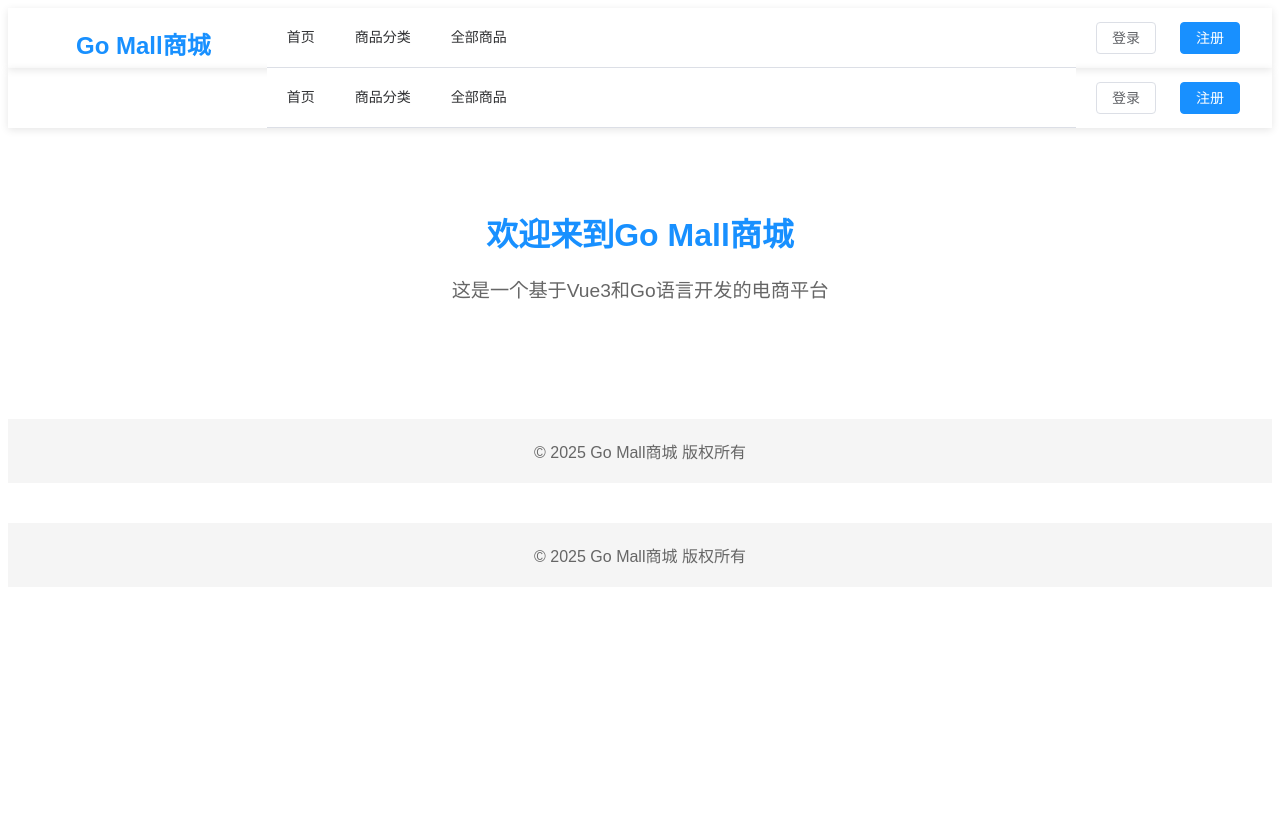
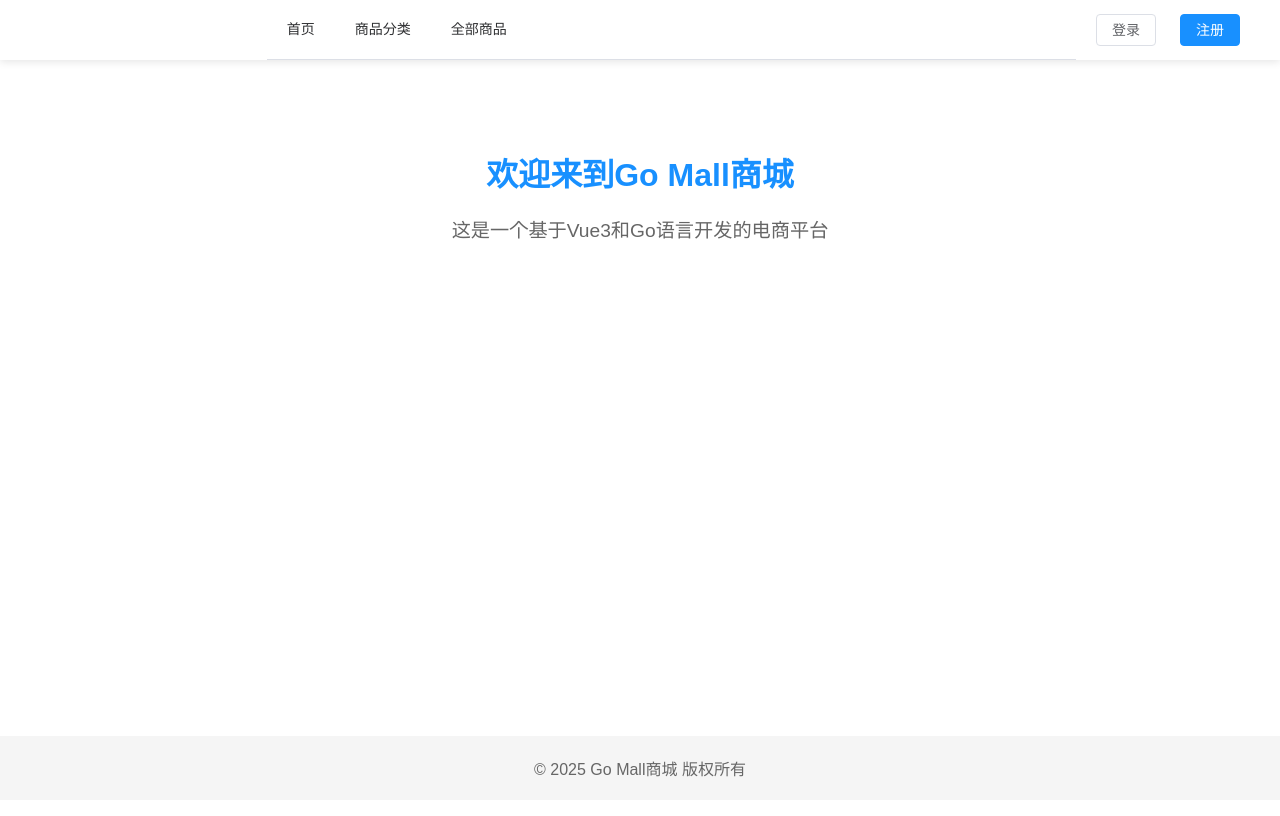
Before and after one commit to hd2yao/go-mall-fronted, a Vue app: page / in a window 1280 px wide. Built offline with nearby package versions, Linux system fonts and the light colour scheme; no server answers.

Commit message:
fix: 调整页面显示的逻辑

```diff
--- a/src/App.vue
+++ b/src/App.vue
@@ -12,7 +12,9 @@ onMounted(async () => {
 <template>
   <div class="app-container">
     <AppHeader />
-    <router-view />
+    <main class="main-content">
+      <router-view />
+    </main>
     <AppFooter />
   </div>
 </template>
@@ -22,6 +24,13 @@ onMounted(async () => {
   min-height: 100vh;
   display: flex;
   flex-direction: column;
+}
+
+.main-content {
+  flex: 1;
+  margin-top: 60px; /* header的高度 */
+  margin-bottom: 60px; /* footer的高度 */
+  min-height: calc(100vh - 120px); /* 减去header和footer的高度 */
 }
 
 #app {
--- a/src/components/layout/AppFooter.vue
+++ b/src/components/layout/AppFooter.vue
@@ -18,9 +18,13 @@ const currentYear = computed(() => new Date().getFullYear())
 
 <style scoped lang="scss">
 .app-footer {
-  margin-top: 40px;
+  position: fixed;
+  bottom: 0;
+  left: 0;
+  right: 0;
+  z-index: 1000;
+  background-color: #f5f5f5;
   padding: 20px 0;
-  background-color: #f5f5f5;
 
   .footer-content {
     text-align: center;
--- a/src/components/layout/AppHeader.vue
+++ b/src/components/layout/AppHeader.vue
@@ -66,6 +66,12 @@ const handleLogout = () => {
 
 <style scoped lang="scss">
 .app-header {
+  position: fixed;
+  top: 0;
+  left: 0;
+  right: 0;
+  z-index: 1000;
+  background-color: #fff;
   box-shadow: 0 2px 8px rgba(0, 0, 0, 0.1);
 
   .header-content {
--- a/src/views/home/index.vue
+++ b/src/views/home/index.vue
@@ -1,7 +1,5 @@
 <template>
   <div class="home-page">
-    <AppHeader />
-
     <div class="home-container">
       <el-row class="container-main">
         <el-col :span="24">
@@ -12,8 +10,6 @@
         </el-col>
       </el-row>
     </div>
-
-    <AppFooter />
   </div>
 </template>
 
```
